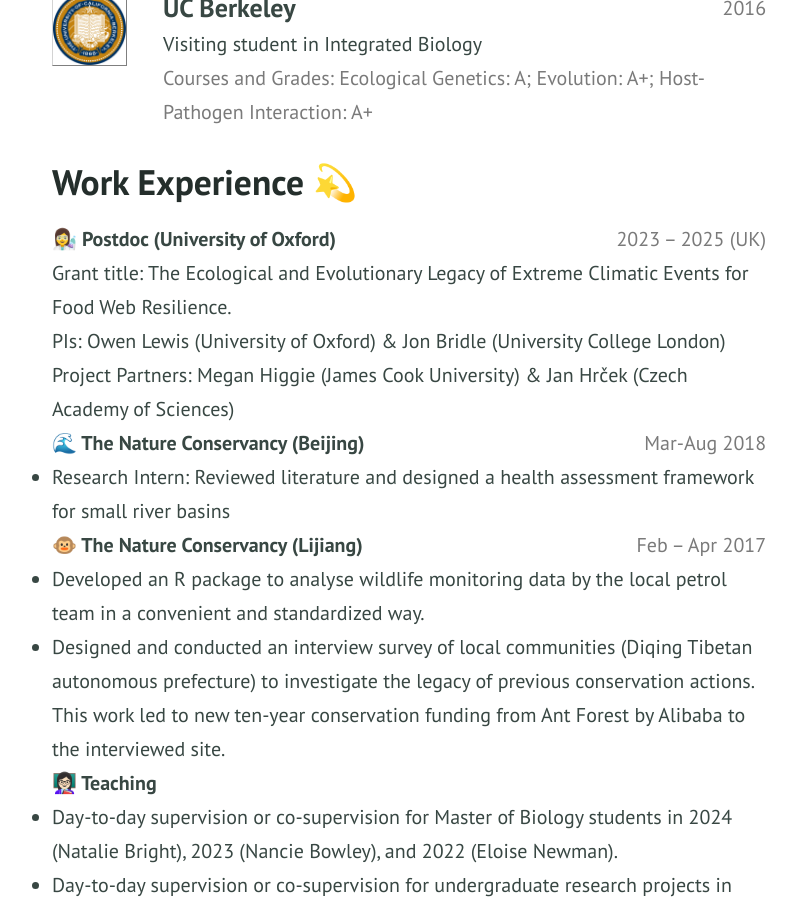
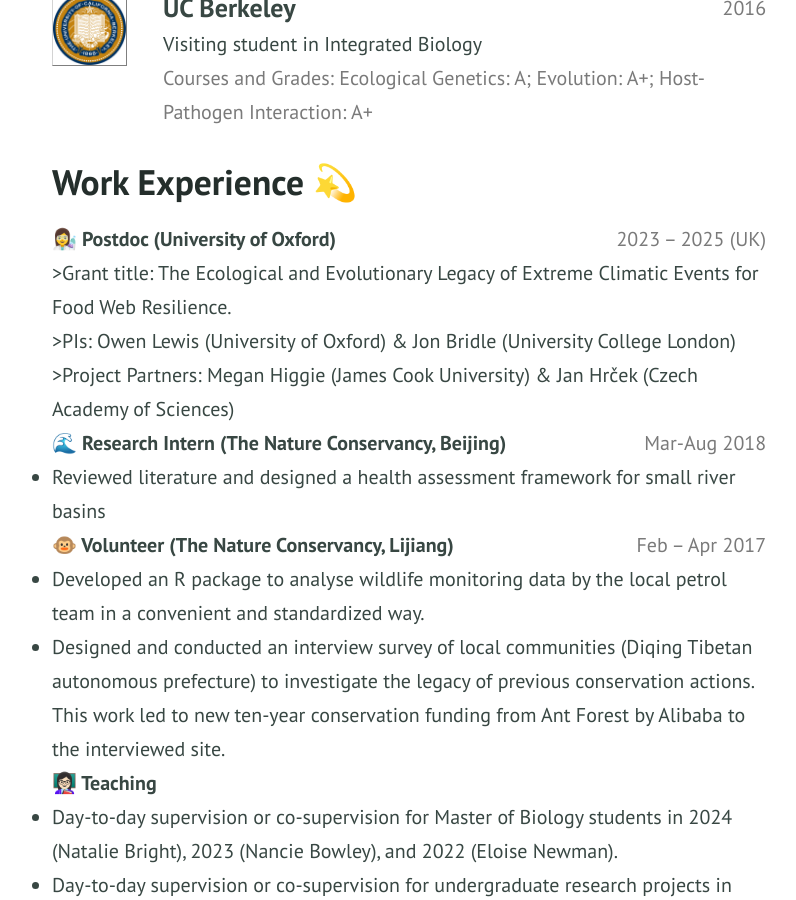
Before and after one commit to Jinlinc/jinlinc.github.io, a Jekyll site: the page built from resume.md, in a window 1280 px wide and 900 px high, scrolled down 503 px. Shown: the whole window, without its empty margins (231-1027 px from the left). Built offline with Jekyll 4.4.1, drawn with Linux system fonts in a browser that asks for light colours.

Commit message:
Update resume.md

```diff
--- a/resume.md
+++ b/resume.md
@@ -82,15 +82,15 @@
 
 <b>👩‍🔬 Postdoc (University of Oxford)</b>
 <span style="float:right; color:#7a7a7a;">2023 – 2025 (UK)</span><br>
-    Grant title: The Ecological and Evolutionary Legacy of Extreme Climatic Events for Food Web Resilience. <br>
-    PIs: Owen Lewis (University of Oxford) & Jon Bridle (University College London) <br>
-    Project Partners: Megan Higgie (James Cook University) & Jan Hrček (Czech Academy of Sciences) <br>
+    >Grant title: The Ecological and Evolutionary Legacy of Extreme Climatic Events for Food Web Resilience. <br>
+    >PIs: Owen Lewis (University of Oxford) & Jon Bridle (University College London) <br>
+    >Project Partners: Megan Higgie (James Cook University) & Jan Hrček (Czech Academy of Sciences) <br>
 
-<b>🌊 The Nature Conservancy (Beijing)</b>
+<b>🌊 Research Intern (The Nature Conservancy, Beijing)</b>
 <span style="float:right; color:#7a7a7a;">Mar-Aug 2018</span><br>
-    <li>Research Intern: Reviewed literature and designed a health assessment framework for small river basins <br></li>
+    <li>Reviewed literature and designed a health assessment framework for small river basins <br></li>
 
-<b>🐵 The Nature Conservancy (Lijiang)</b>
+<b>🐵 Volunteer (The Nature Conservancy, Lijiang)</b>
 <span style="float:right; color:#7a7a7a;">Feb – Apr 2017</span><br>
     <li>Developed an R package to analyse wildlife monitoring data by the local petrol team in a convenient and standardized way. <br></li>
     <li>Designed and conducted an interview survey of local communities (Diqing Tibetan autonomous prefecture) to investigate the legacy of previous conservation actions. This work led to new ten-year conservation funding from Ant Forest by Alibaba to the interviewed site. <br></li>
```
